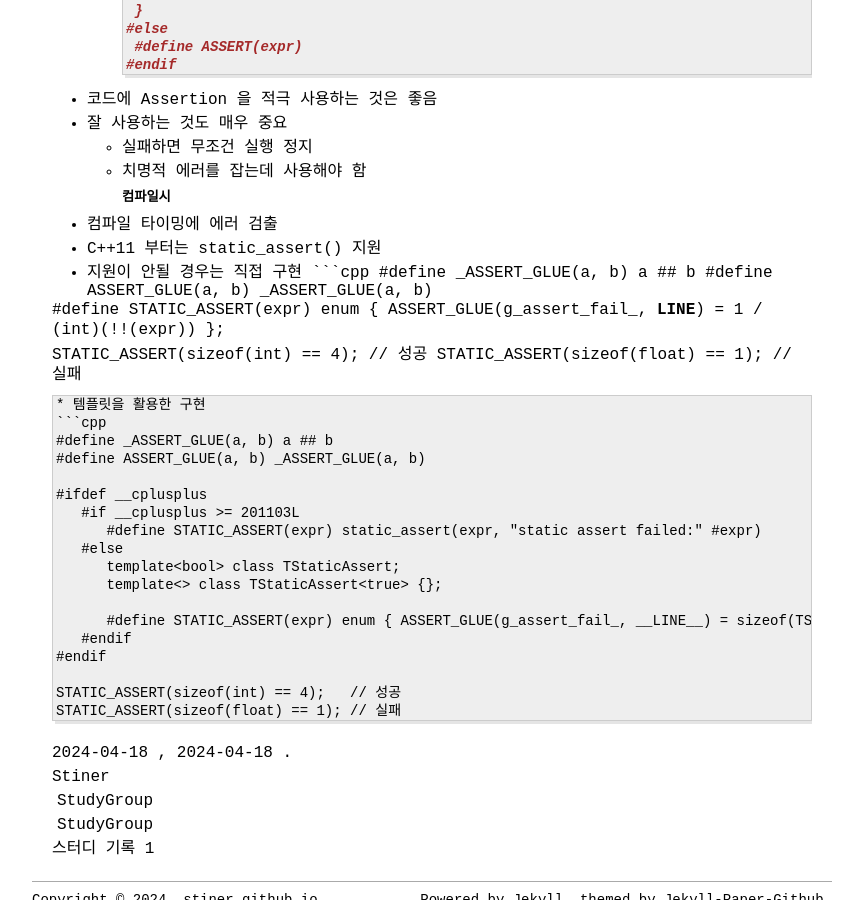
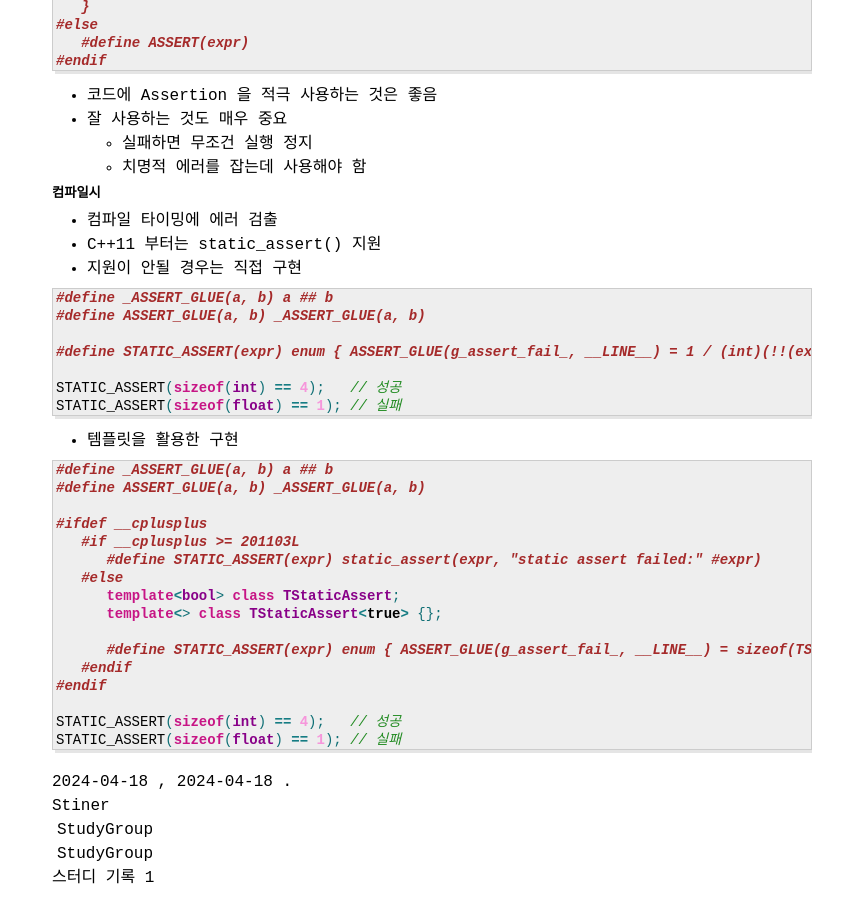
Before and after one commit to Stiner/stiner.github.io, a Jekyll site: the page built from _posts/2024-04-18-스터디-기록.md, in a window 1280 px wide and 900 px high, scrolled down 1855 px. Shown: the whole window, without its empty margins (208-1062 px from the left). Built offline with Jekyll 4.4.1, drawn with Linux system fonts in a browser that asks for light colours.

Commit message:
문서 렌더링 오류 수정

````diff
--- a/_posts/2024-04-18-스터디-기록.md
+++ b/_posts/2024-04-18-스터디-기록.md
@@ -9,10 +9,15 @@ tags:
   - StudyGroup
 ---
 # 스터디 그룹
+
 ## 스터디 한 것
-* 게임엔진 아키텍처 3판 3장 - "게임을 위한 소프트웨어 엔지니어링 기초" 중
+
+게임엔진 아키텍처 3판 3장 - "게임을 위한 소프트웨어 엔지니어링 기초" 중
+
 ## 에러 감지와 처리
+
 ### 에러의 종류
+
 * 크게 두가지가 있음
   * 사용자 에러 : 사용자가 뭔가 잘못해서 나는 에러
   * 프로그래머 에러 : 프로그램의 잘못된 버그
@@ -20,21 +25,33 @@ tags:
   * 플레이어
   * 게임 제작자(기획, 아트)
   * 프로그램(미들웨어)을 사용하는 프로그래머
+
 ### 에러처리
+
 #### 플레이어 에러 처리
+
 * 시각, 청각적 효과로 알림
+
 #### 개발자 에러 처리
+
 * 에셋을 빨리 발견해 수정 or 에러를 대비한 예외처리 코드
 * 저자는 두 가지 절충 하란다
+
 #### 프로그래머 에러 처리
+
 * 가장 좋은 방법은 에러 감지 코드를 소스 곳곳에 넣어서 프로그램을 멈추게 하는 것 -> Assertion System
 * 모든 에러를 다루는데 Assertion을 사용 할 수는 없음
+
 ### 에러 감지와 에러 처리 구현
+
 #### 에러 리턴 코드
+
 * 널리 쓰이는 기법
 * 처음 에러를 감지한 함수에서 특정한 에러 코드를 리턴하게 하는 방법
 * TRUE/FALSE or Sentinel Value
+
 #### 예외 처리
+
 * 리턴 코드의 단점 - 해당 에러 코드를 에러 감지한 함수에서 처리 할 수 없는 경우에는?
   * 에러 코드 처리 위치가 main 함수에 위치 해 있고 에러 발생한 함수의 콜 깊이가 40개 넘는다면..
 * Throw exception - 어떤 함수가 처리할지 전혀 신경 안쓰고도 에러 전달 가능
@@ -53,7 +70,9 @@ tags:
 * 모든 예외 상황을 고려하고 맞게 처리 하지 않는다면 비정상적인 상태에 빠질 가능성이 있음
 * 컴파일러는 코드 크기를 증가 시키고 이로 인해 캐시 성능이 떨어 질 수 있고 인라인 처리 될 것도 안될 가능 성이 있음
 * 게임 엔진 단에서는 예외처리리를 사용하지 않는 것이 유리
+
 #### Assertion
+
 * 어떤 표현을 검사하는 코드 : 표현이 거짓일 경우 프로그램 중단 후 메시지 출력
 * 프로그래머가 가정한 조건을 점검하는 역할
 * 버그 발생시 확실하게 알려주도록 하여 이 타이밍에 고치는게 최적
@@ -61,7 +80,9 @@ tags:
   * <assert.h> 내 assert() 매크로는 DEBUG 전처리기 심볼 유효 시 동작
 * 엔진에서는 좀 더 세밀하게 조절 필요
   * UNREAL -> Debug / Debug Game / Development / Test / Shipping
+
 ##### 구현
+
 ```cpp
 #if ASSERTIONS_ENABLED
    #define debugBreak() { __asm int 3; } // CPU 마다 다를 수 있음
@@ -77,14 +98,18 @@ tags:
    #define ASSERT(expr)
 #endif
 ```
+
 * 코드에 Assertion 을 적극 사용하는 것은 좋음
 * 잘 사용하는 것도 매우 중요
   * 실패하면 무조건 실행 정지
   * 치명적 에러를 잡는데 사용해야 함
+
 ##### 컴파일시
+
 * 컴파일 타이밍에 에러 검출
 * C++11 부터는 static_assert() 지원
 * 지원이 안될 경우는 직접 구현
+
 ```cpp
 #define _ASSERT_GLUE(a, b) a ## b
 #define ASSERT_GLUE(a, b) _ASSERT_GLUE(a, b)
@@ -94,7 +119,9 @@ tags:
 STATIC_ASSERT(sizeof(int) == 4);   // 성공
 STATIC_ASSERT(sizeof(float) == 1); // 실패
 ```
+
 * 템플릿을 활용한 구현
+
 ```cpp
 #define _ASSERT_GLUE(a, b) a ## b
 #define ASSERT_GLUE(a, b) _ASSERT_GLUE(a, b)
````
Also changed, not shown: _posts/2024-04-04-스터디-기록.md (+26 -0 lines).
